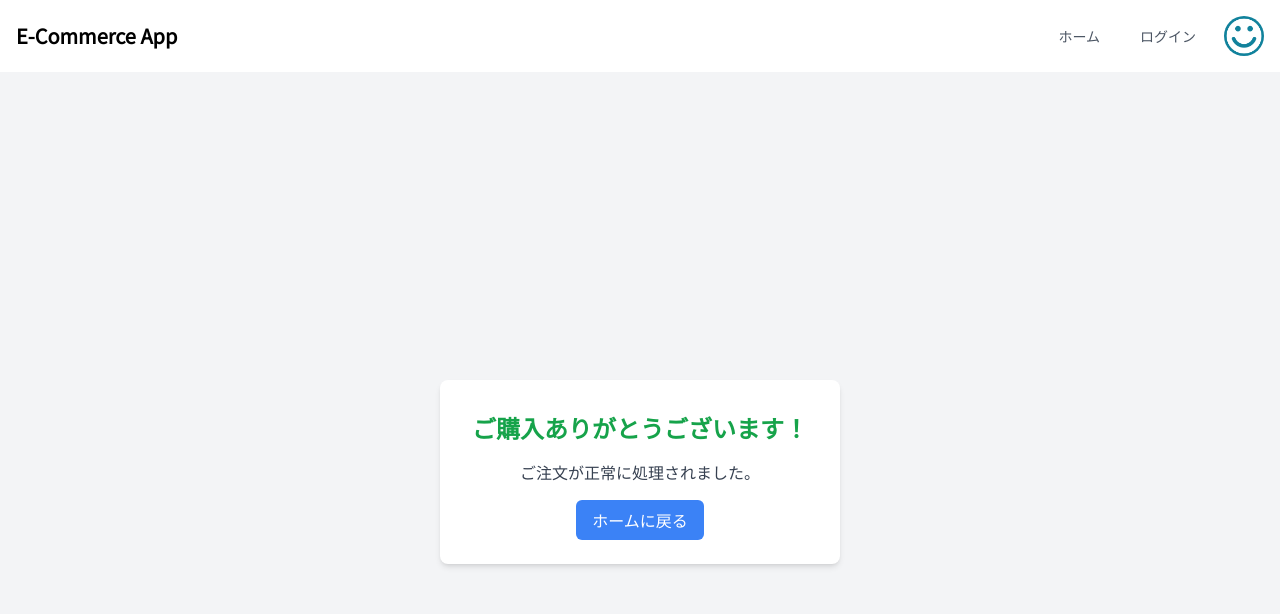
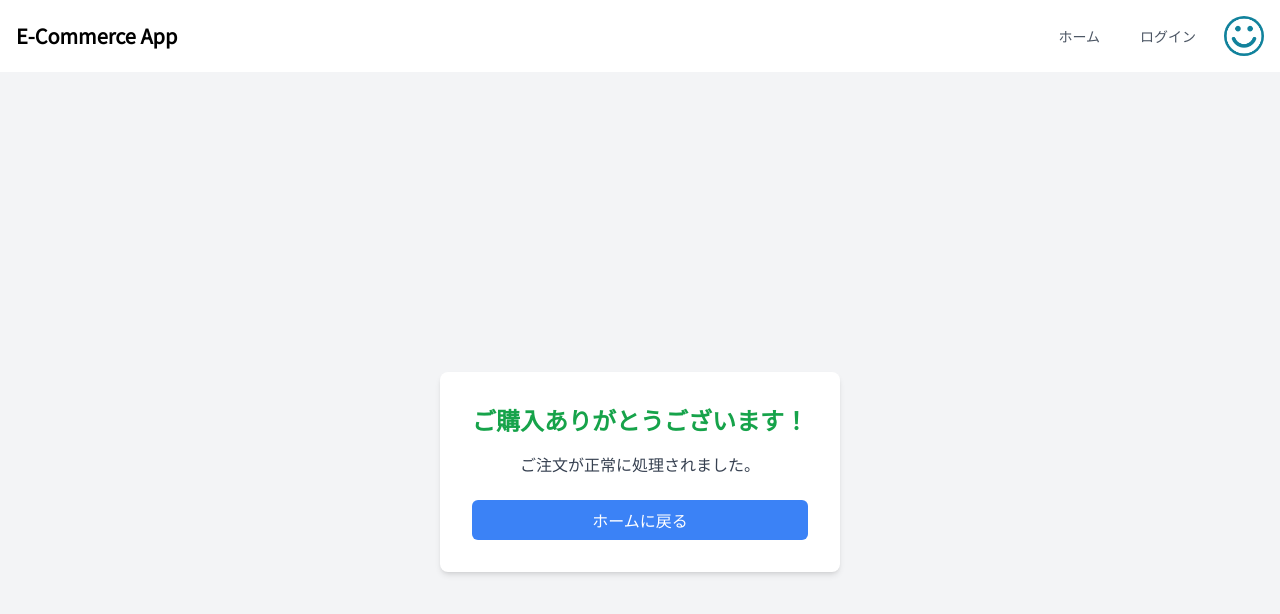
Before and after one commit to Haruki1090/e-commerce-app, a Next.js app: page /products/1/checkout-success in a window 1280 px wide. Shown: the top 614 px of the page. Built offline with nearby package versions, Linux system fonts and the light colour scheme; no server answers.

Commit message:
🐛 タグ修正

```diff
--- a/app/products/[id]/checkout-success/page.tsx
+++ b/app/products/[id]/checkout-success/page.tsx
@@ -8,10 +8,10 @@
           ご購入ありがとうございます！
         </h1>
         <p className="text-gray-700 mb-6">ご注文が正常に処理されました。</p>
-        <Link href="/" legacyBehavior>
-          <a className="bg-blue-500 text-white px-4 py-2 rounded-md hover:bg-blue-600 transition duration-300">
+        <Link href="/" >
+          <p className="bg-blue-500 text-white px-4 py-2 rounded-md hover:bg-blue-600 transition duration-300">
             ホームに戻る
-          </a>
+          </p>
         </Link>
       </div>
     </div>
```
